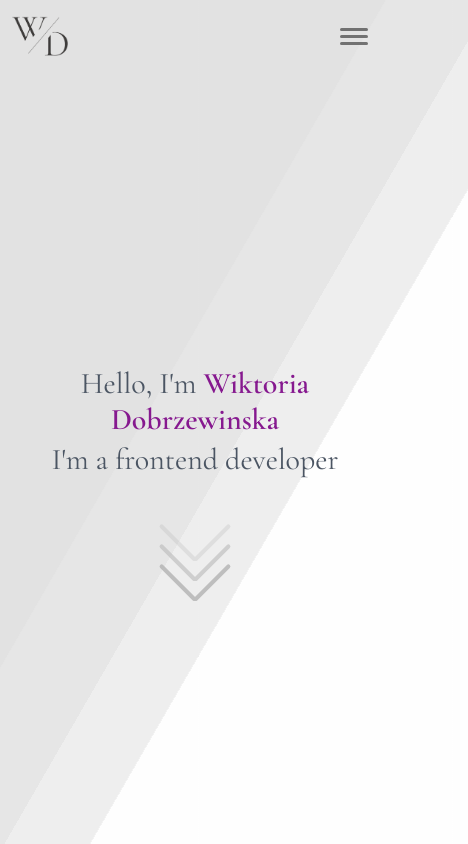
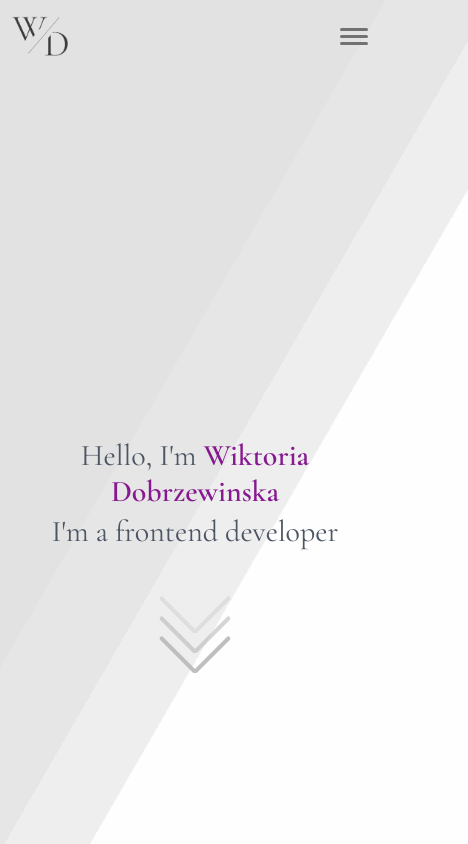
Before and after one commit to Wiktoria2308/Portfolio, a Next.js app: page / in a window 390 px wide. Shown: the top 844 px of the page, 468 px wide, since content can reach past the window. Built offline with nearby package versions, Linux system fonts and the light colour scheme.

Commit message:
fixed problem with hero animation to be more responsive

```diff
--- a/src/components/Hero.tsx
+++ b/src/components/Hero.tsx
@@ -64,11 +64,10 @@ const Hero: React.FC = () => {
   };
 
   return (
-    <div className="h-screen">
+    <div className="h-screen relative">
       <div className="bg"></div>
       <div className="bg bg2"></div>
       <div className="bg bg3"></div>
-
       <div className="absolute inset-0 flex items-center justify-center">
         <div className="text-center">
           <h1 className="text-3xl md:text-5xl lg:text-[3rem] font-normal mb-1 text-gray-600 fade-in">
--- a/src/pages/_document.tsx
+++ b/src/pages/_document.tsx
@@ -3,19 +3,7 @@ import { Html, Head, Main, NextScript } from 'next/document'
 export default function Document() {
   return (
     <Html>
-      <Head>
-      <link rel="icon" type="image/x-icon" href="/logo.ico"></link>
-        <link rel="preconnect" href="https://fonts.googleapis.com"></link>
-        <link
-          rel="preconnect"
-          href="https://fonts.gstatic.com"
-          crossOrigin="anonymous"
-        ></link>
-        <link
-          href="https://fonts.googleapis.com/css2?family=Cormorant+Garamond:wght@300;400;500;600;700&family=Raleway:wght@300;400;500;600;700;800&display=swap"
-          rel="stylesheet"
-        ></link>
-      </Head>
+      <Head />
       <body>
         <Main />
         <NextScript />
--- a/src/pages/index.tsx
+++ b/src/pages/index.tsx
@@ -16,7 +16,18 @@ export default function Home() {
           name="description"
           content="Wiktoria Dobrzewinska Portfolio Frontend developer Sweden"
         />
-        <meta name="viewport" content="width=device-width, initial-scale=1.0" />
+      <meta name="viewport" content="width=device-width, initial-scale=1" />
+      <link rel="icon" type="image/x-icon" href="/logo.ico"></link>
+        <link rel="preconnect" href="https://fonts.googleapis.com"></link>
+        <link
+          rel="preconnect"
+          href="https://fonts.gstatic.com"
+          crossOrigin="anonymous"
+        ></link>
+        <link
+          href="https://fonts.googleapis.com/css2?family=Cormorant+Garamond:wght@300;400;500;600;700&family=Raleway:wght@300;400;500;600;700;800&display=swap"
+          rel="stylesheet"
+        ></link>
       </Head>
 
       <main>
--- a/src/styles/globals.css
+++ b/src/styles/globals.css
@@ -9,6 +9,13 @@
 html {
   font-family: "Cormorant Garamond", serif;
   background-color: white;
+  height: 100%;
+  overflow-x: hidden;
+}
+
+body {
+  margin: 0;
+  overflow-x: hidden;
 }
 
 
```
